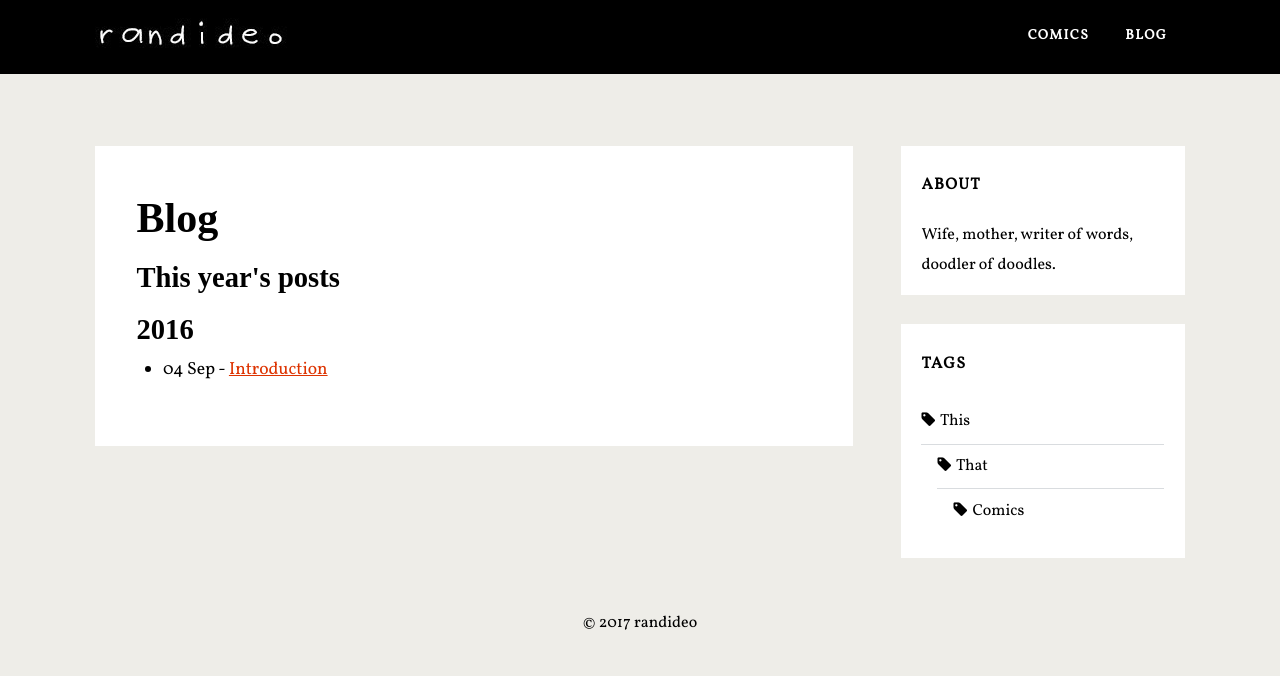
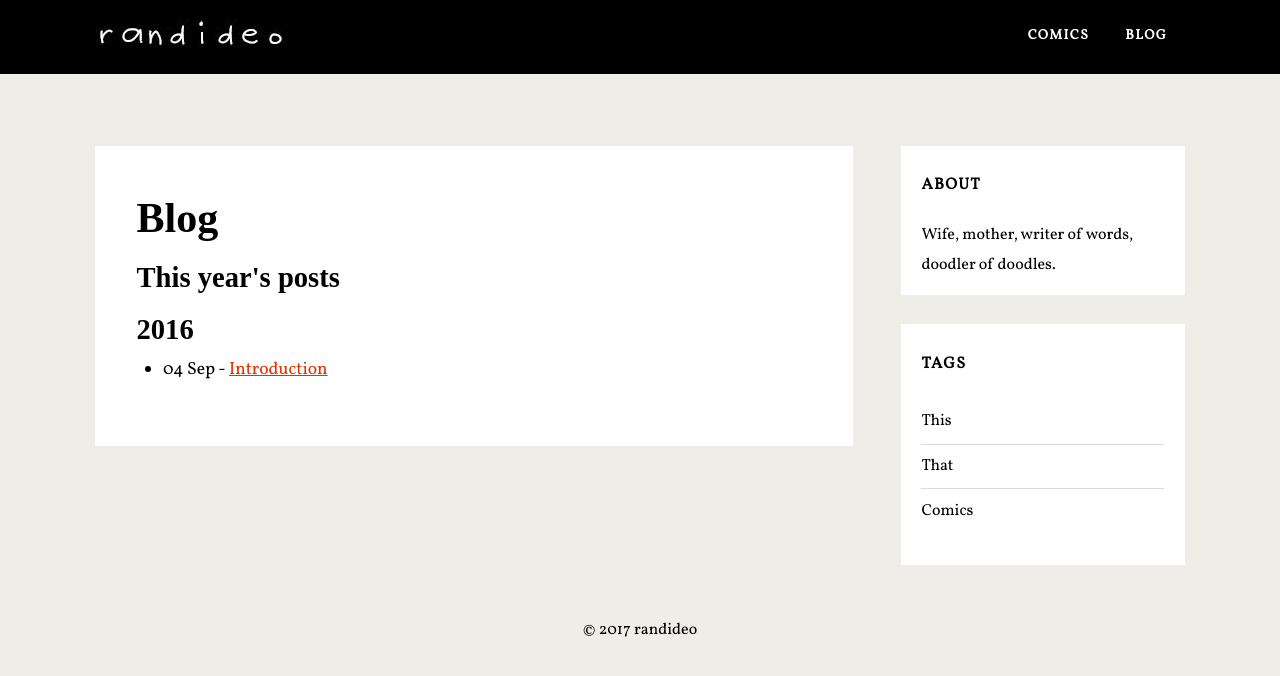
Before and after one commit to randideo/randideo.github.io, a Jekyll site: the page built from blog.html, in a window 1280 px wide. Shown: the top 676 px of the page. Built offline with Jekyll 4.4.1, drawn with Linux system fonts in a browser that asks for light colours; nearby versions of some CDN libraries; some web fonts are replaced; comment, search, counter and statistics services are not loaded.

Commit message:
Update sidebar.html

```diff
--- a/_includes/sidebar.html
+++ b/_includes/sidebar.html
@@ -11,8 +11,8 @@ Wife, mother, writer of words, doodler of doodles.
 	<div class='widget Label' data-version='1' id='Label1'>
 <h2 class='title'>Tags</h2>
 <div class='widget-content list-label-widget-content'>
-   {% for category in site.tags %}<ul>
-  <li style="list-style: none;"><a dir="ltr" style="text-decoration: none;" href="/tags/#{{ label | first }}"><i class="fa fa-tag" style="padding-right: 2px;" aria-hidden="true"></i> {{ category | first }}</a></li>
+   <ul>{% for category in site.tags %}
+  <li><a dir="ltr" href="/tags/#{{ label | first }}">{{ category | first }}</a></li>
 {% endfor %}
 	</ul></div>
 </div>
```
